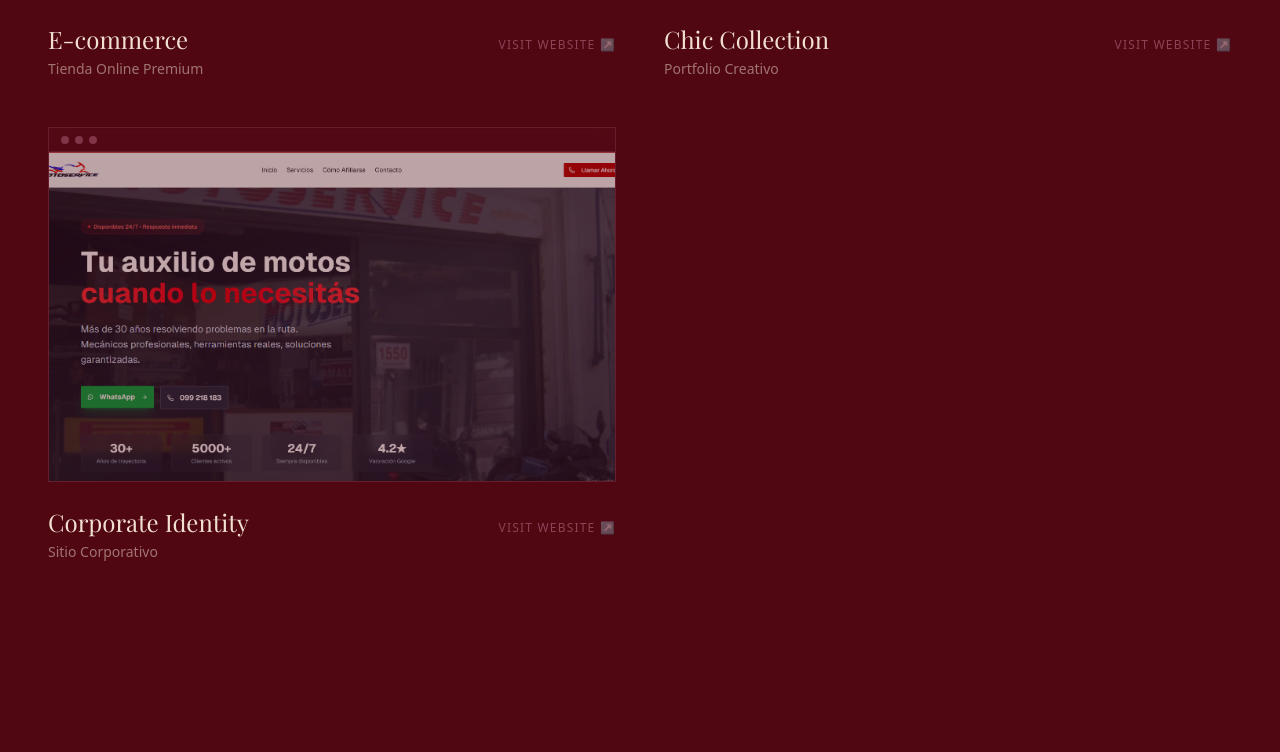
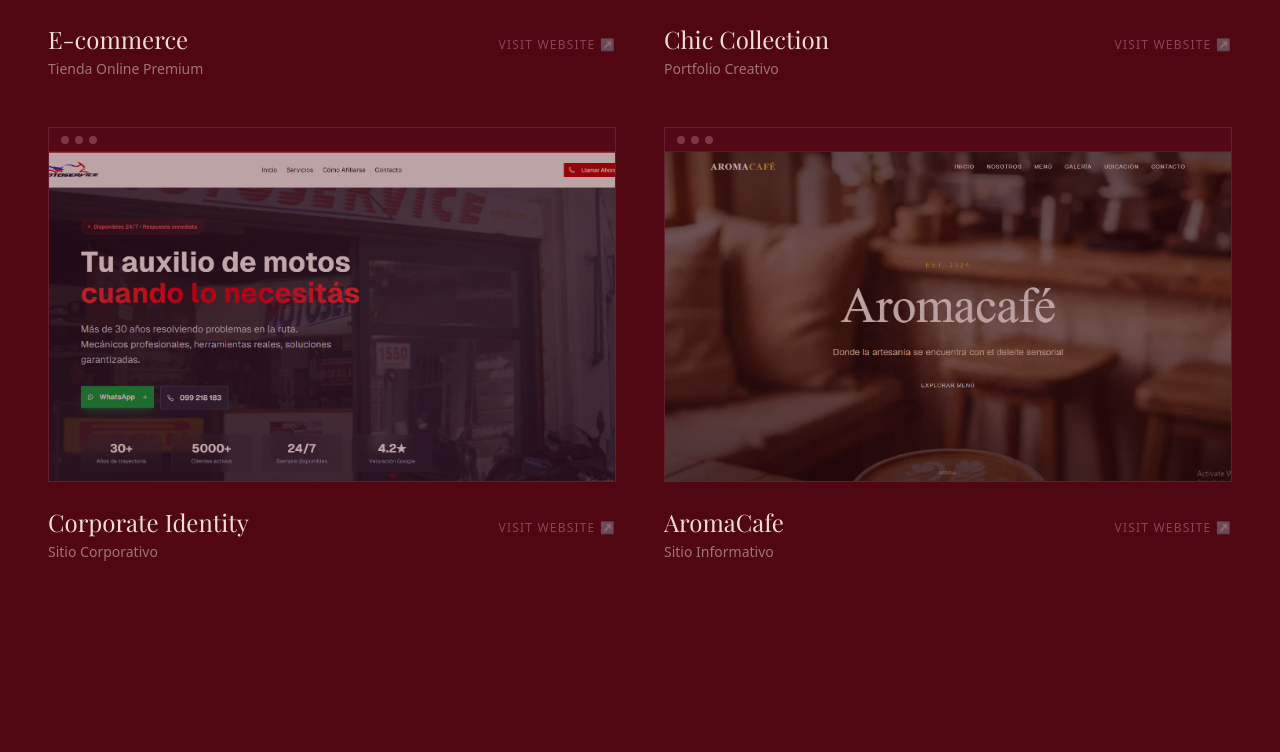
Before and after one commit to gabbramis/gaia, a Next.js app: page /disenos-web in a window 1280 px wide. Shown: the part 769-1521 px from the top of the page. Built offline with nearby package versions, Linux system fonts and the light colour scheme; a web font is replaced by a local one.

Commit message:
about, and added aromacafe

```diff
--- a/components/sections/About.tsx
+++ b/components/sections/About.tsx
@@ -27,7 +27,7 @@ export function About() {
               </span>
 
               <h2 className="font-serif text-6xl md:text-8xl lg:text-9xl text-[#F1DFD1] mb-12 tracking-tighter leading-[0.8]">
-                Noso<br />tras<span className="text-[#ED9ABC]">.</span>
+                Nosotras<span className="text-[#ED9ABC]">.</span>
               </h2>
 
               <div className="hidden lg:block w-full h-px bg-[#ED9ABC]/20 my-12" />
@@ -57,7 +57,7 @@ export function About() {
             {/* Secondary Text Columns */}
             <div className="grid grid-cols-1 md:grid-cols-2 gap-8 font-sans text-[#F1DFD1]/80 text-lg leading-relaxed tracking-wide">
               <p>
-                Nuestro enfoque combina <span className="text-[#ED9ABC] italic font-serif">diseño editorial</span>, pensamiento estratégico y una sensibilidad femenina que transforma lo ordinario en extraordinario.
+                Nuestro enfoque combina <span className="text-[#ED9ABC] italic font-serif">diseño editorial</span>, pensamiento estratégico y compromiso con la calidad que transforma lo ordinario en extraordinario.
               </p>
               <p>
                 Trabajamos con marcas que buscan algo más que lo convencional. Marcas que aspiran a <span className="text-[#ED9ABC] italic font-serif">ser arte</span>.
--- a/lib/data/portfolio/web-designs.json
+++ b/lib/data/portfolio/web-designs.json
@@ -53,6 +53,24 @@
       "featured": true,
       "publishedAt": "2024-10-15T00:00:00Z",
       "order": 2
+    },
+    {
+      "id": "aromacafe",
+      "title": "AromaCafe",
+      "subtitle": "Sitio Informativo",
+      "description": "Sitio web informativo para cafetería con identidad visual refinada",
+      "category": "informativo",
+      "images": {
+        "cover": {
+          "src": "/portfolio/web-designs/aromacafe.png",
+          "alt": "Corporate Identity - Homepage"
+        }
+      },
+      "url": "https://aromacafe-lemon.vercel.app/",
+      "year": 2024,
+      "featured": true,
+      "publishedAt": "2024-10-15T00:00:00Z",
+      "order": 4
     }
   ]
 }
```
Also changed, not shown: public/portfolio/web-designs/aromacafe.png (added).
